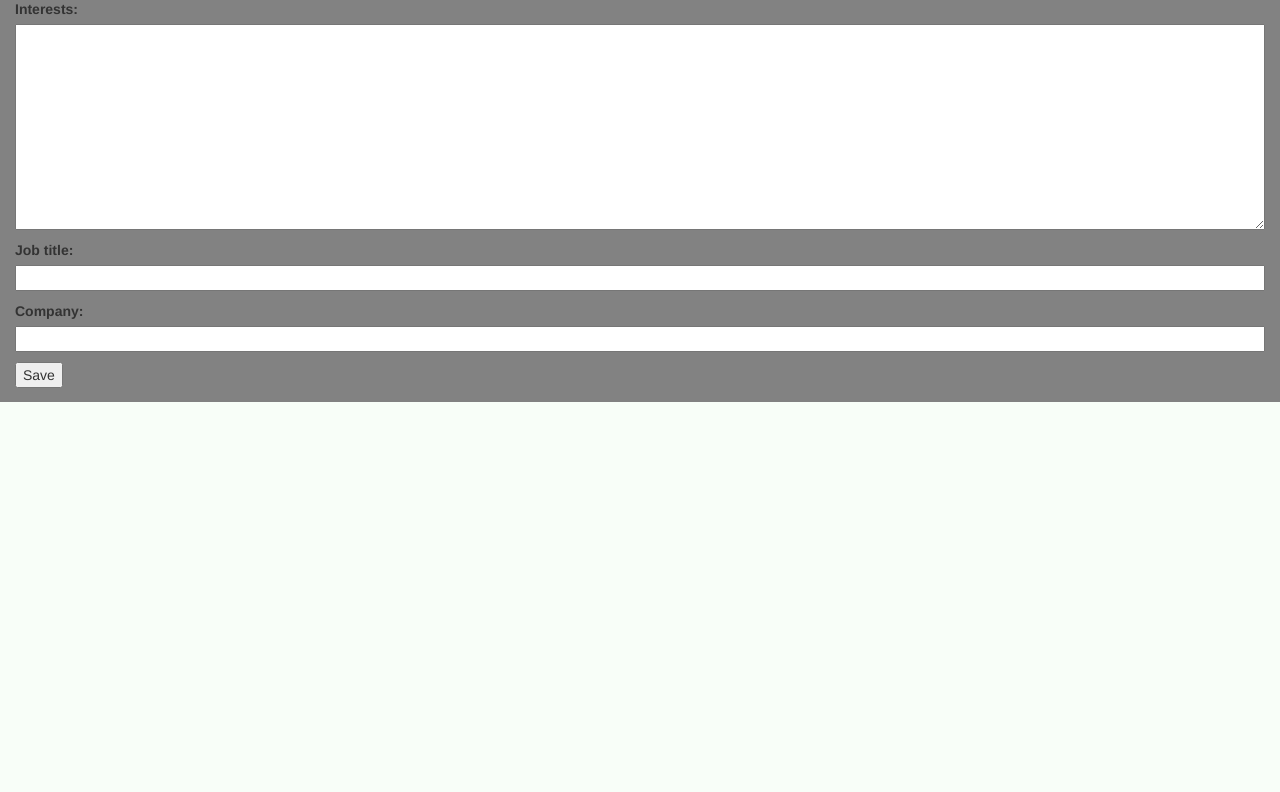
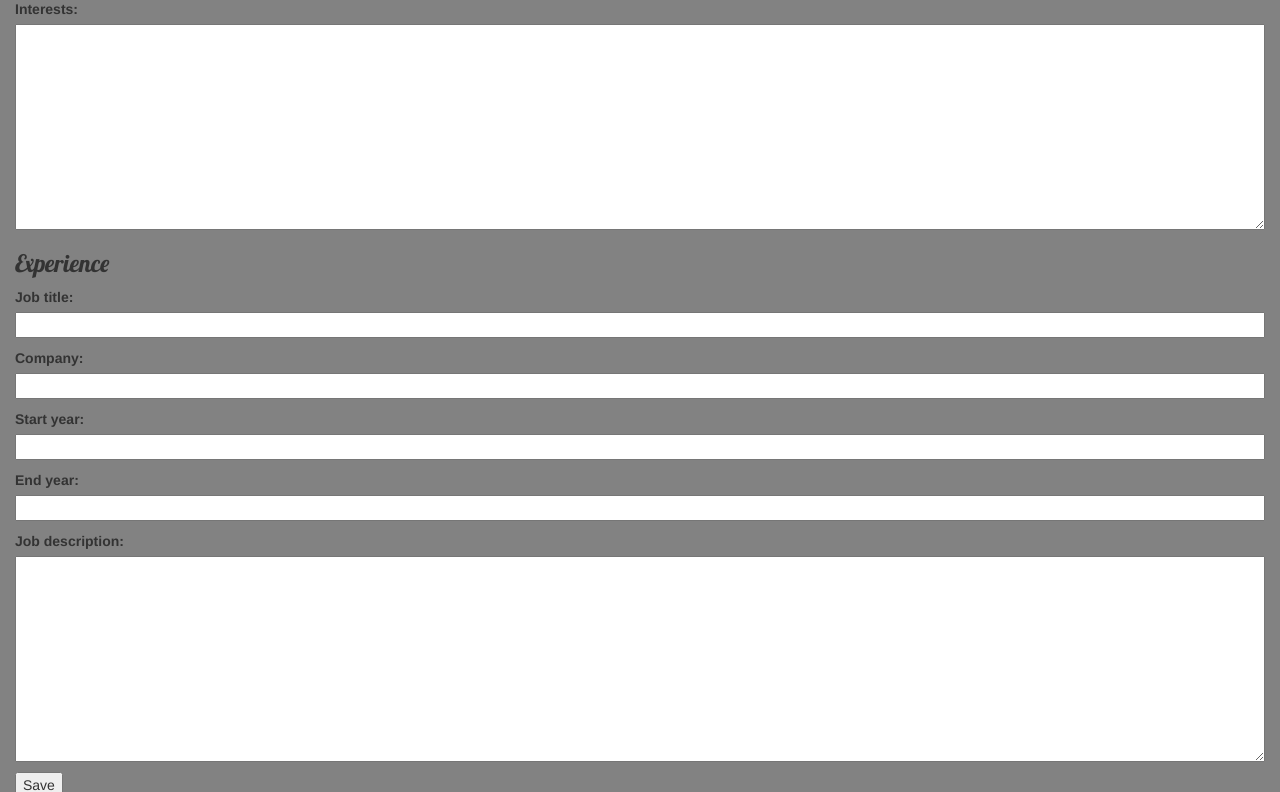
Before and after one commit to bazzaiskl/UoBassingment, a Django app: page /new_cv in a window 1280 px wide. Shown: the part 980-1772 px from the top of the page. Before the commit the page ends 1382 px from the top, so only its background shows below. Run offline with Django 3.2, Linux system fonts and the light colour scheme; some libraries are stand-ins or nearby versions.

Commit message:
added rest of expereicne bits

```diff
--- a/blog/forms.py
+++ b/blog/forms.py
@@ -17,4 +17,4 @@ class CvForm(forms.ModelForm):
     class experience(forms.ModelForm):
         class Meta:
             model = CV.experience
-            fields = ('job_title','company')
+            fields = ('job_title','company','start_year','end_year', 'job_description')
--- a/blog/templates/blog/new_cv.html
+++ b/blog/templates/blog/new_cv.html
@@ -6,6 +6,7 @@
 <form method="POST" class="post-form">
     {% csrf_token %}
     {{form_personal_details.as_p}}
+    <h3 id ='experience'>Experience</h3>
     {{form_experience.as_p}}
     <button type="submit"> Save </button>
 </form>
--- a/blog/views.py
+++ b/blog/views.py
@@ -45,10 +45,13 @@ def cv(request):
 def new_cv(request):
     if request.method == "POST":
         cv_personal_details = CvForm.personalDetails(request.POST)
-        if cv_personal_details.is_valid():
-            post = cv_personal_details.save(commit = False)
-            post.save()
-            return redirect('new_cv_experience')
+        cv_experience = CvForm.experience(request.POST)
+        if cv_personal_details.is_valid() & cv_experience.is_valid():
+            post_personal = cv_personal_details.save(commit = False)
+            post_experience = cv_experience.save(commit=False)
+            post_personal.save()
+            post_experience.save()
+            return render(request, 'blog/new_cv.html',{'form_personal_details': cv_personal_details, 'form_experience':cv_experience})
         else:
             print('invalid cv')
             print(cv_personal_details.errors.as_data())
```
Also changed, not shown: cvFunTest.py (+13 -5 lines), db.sqlite3.
